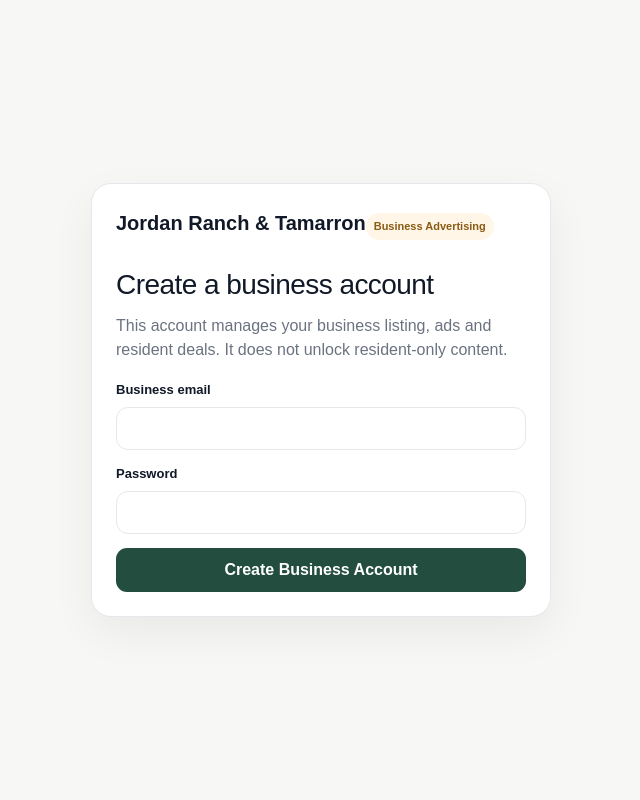
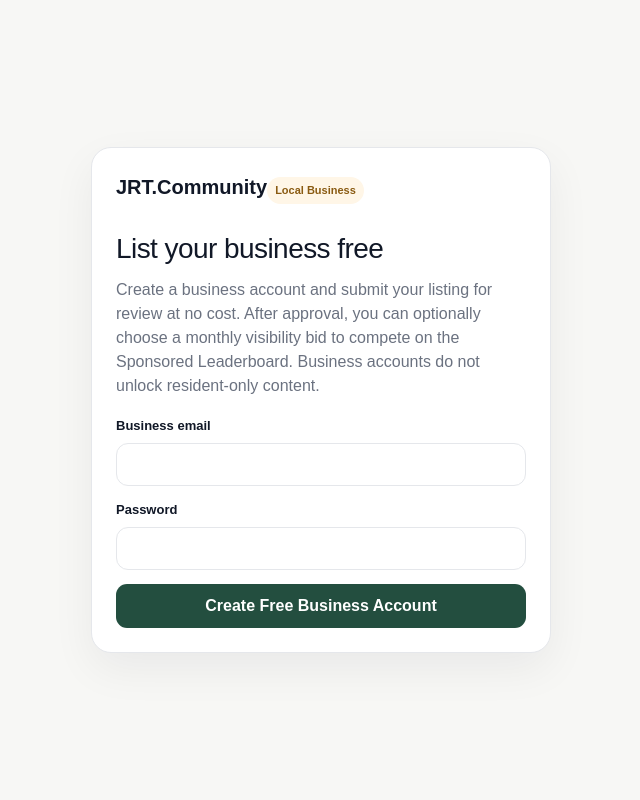
Before and after one commit to Dr-Opara/Jordan-Ranch-and-Tammaron-, a Next.js app: page /advertise/signup in a window 1280 px wide. Shown: the top 800 px of the page, without its empty margins (319-959 px from the left). Built offline with nearby package versions, Linux system fonts and the light colour scheme.

Commit message:
Update business signup for free listing and leaderboard model

```diff
--- a/app/advertise/signup/page.tsx
+++ b/app/advertise/signup/page.tsx
@@ -31,21 +31,21 @@
     });
     if (error) { setError(error.message); setLoading(false); return; }
     if (data.session) { router.push("/policy-agreement?account_type=advertiser"); return; }
-    setMessage("Check your email to confirm your business account. After confirmation, you’ll review the business terms and policies before setup.");
+    setMessage("Check your email to confirm your business account. After confirmation, you’ll review the business terms and policies before creating your free listing.");
     setLoading(false);
   }
 
   return (
     <main className="auth-page"><section className="auth-card">
-      <Link href="/advertise" className="auth-brand">Jordan Ranch & Tamarron</Link>
-      <span className="badge sponsored">Business Advertising</span>
-      <h1>Create a business account</h1>
-      <p className="auth-copy">This account manages your business listing, ads and resident deals. It does not unlock resident-only content.</p>
+      <Link href="/advertise" className="auth-brand">JRT.Community</Link>
+      <span className="badge sponsored">Local Business</span>
+      <h1>List your business free</h1>
+      <p className="auth-copy">Create a business account and submit your listing for review at no cost. After approval, you can optionally choose a monthly visibility bid to compete on the Sponsored Leaderboard. Business accounts do not unlock resident-only content.</p>
       <form onSubmit={submit} className="form-stack">
         <label>Business email<input type="email" required value={email} onChange={(e)=>setEmail(e.target.value)} /></label>
         <label>Password<input type="password" minLength={8} required value={password} onChange={(e)=>setPassword(e.target.value)} /></label>
         {error && <div className="form-error">{error}</div>}{message && <div className="form-success">{message}</div>}
-        <button className="btn-primary" disabled={loading}>{loading ? "Creating…" : "Create Business Account"}</button>
+        <button className="btn-primary" disabled={loading}>{loading ? "Creating…" : "Create Free Business Account"}</button>
       </form>
     </section></main>
   );
```
